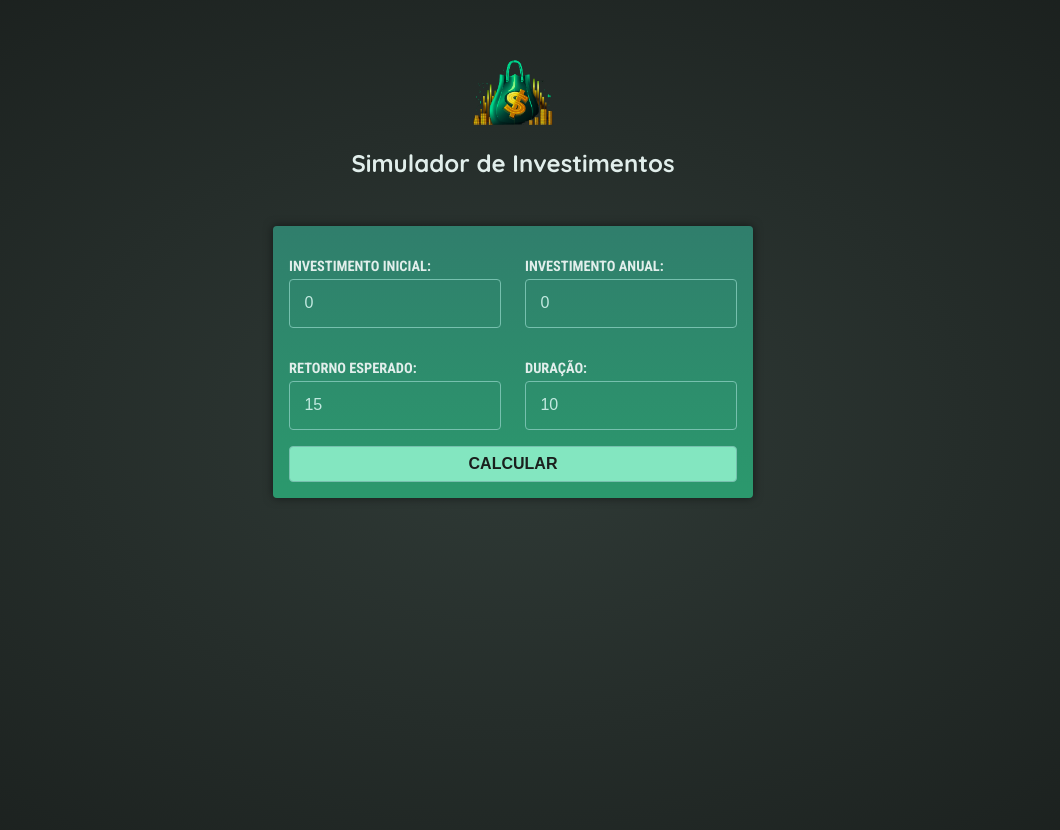
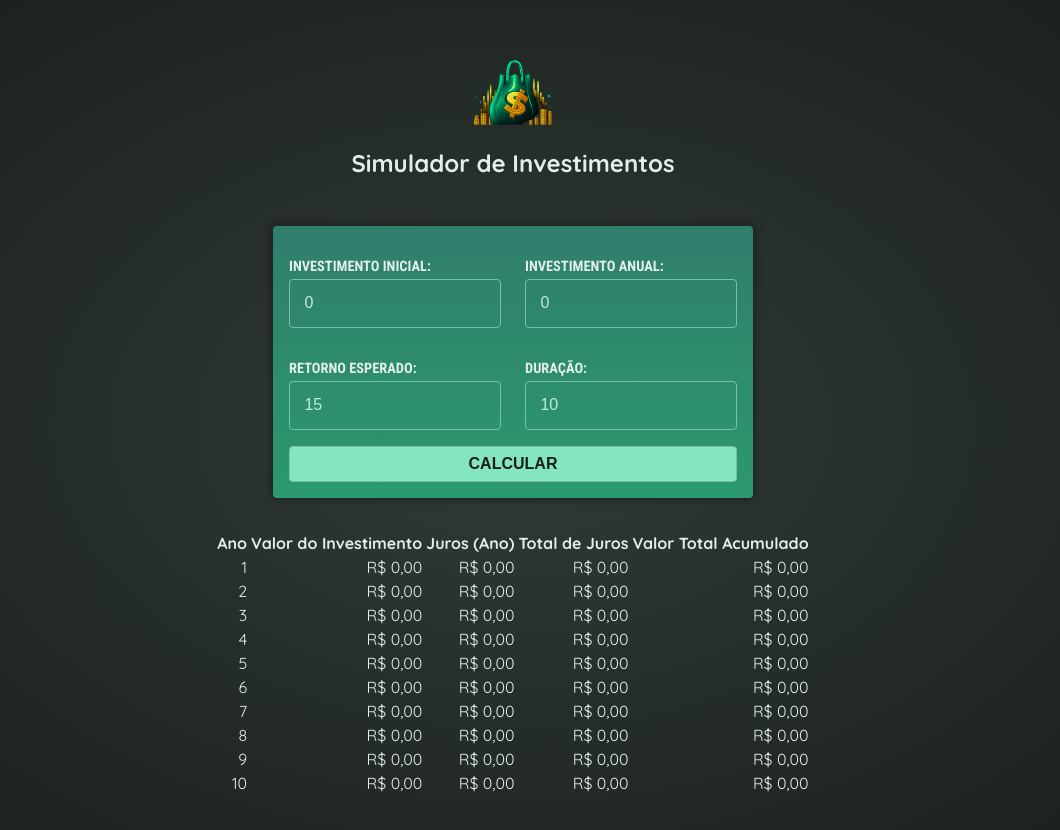
Before and after one commit to jandersoncoelho/calculo-investimentos, an Angular app: page / in a window 1280 px wide. Both pictures are taken after a click on the button "CALCULAR". Shown: the top 830 px of the page, without its empty margins (127-1187 px from the left). Built offline with nearby package versions, Linux system fonts and the light colour scheme.

Commit message:
feat: adiciona componente de resultados de investimento e integra com a lógica de cálculo

```diff
--- a/src/app/app.component.html
+++ b/src/app/app.component.html
@@ -1,2 +1,3 @@
 <app-header />
 <app-user-input (calculate)="  onCalculateInvestmentResults($event)"/>
+<app-investment-results [results]="resultData"/>
--- a/src/app/app.component.ts
+++ b/src/app/app.component.ts
@@ -3,14 +3,25 @@ import { Component } from '@angular/core';
 import { HeaderComponent } from './header/header.component';
 import { UserInputComponent } from './user-input/user-input.component';
 import type { InvestmentModel } from './investiment-input.model';
+import { InvestmentResultsComponent } from './investment-results/investment-results.component';
 
 @Component({
   selector: 'app-root',
   standalone: true,
   templateUrl: './app.component.html',
-  imports: [HeaderComponent, UserInputComponent],
+  imports: [HeaderComponent, UserInputComponent, InvestmentResultsComponent],
 })
 export class AppComponent {
+
+  resultData?: {
+    year: number;
+    interest: number;
+    valueEndOfYear: number;
+    annualInvestment: number;
+    totalInterest: number;
+    totalAmountInvested: number;
+  }[];
+
   onCalculateInvestmentResults(data: InvestmentModel) {
     const annualData = [];
     const { initialInvestment, annualInvestment, expectedReturn, duration } =
@@ -34,7 +45,7 @@ export class AppComponent {
       });
     }
 
-    // return annualData;
-    console.log(annualData);
+    this.resultData = annualData;
+    //console.log(this.resultData);
   }
 }
--- /dev/null
+++ b/src/app/investment-results/investment-results.component.html
@@ -0,0 +1,30 @@
+@if (!results) {
+<p class="center">
+  Por favor entre com algum valor para o cálculo do Investimento
+</p>
+} @else {
+<div [align]="'center'">
+  <table>
+    <thead>
+      <tr>
+        <th>Ano</th>
+        <th>Valor do Investimento</th>
+        <th>Juros (Ano)</th>
+        <th>Total de Juros</th>
+        <th>Valor Total Acumulado</th>
+      </tr>
+    </thead>
+    <tbody>
+      @for (result of results; track result.year) {
+      <tr [align]="'right'">
+        <td>{{ result.year }}</td>
+        <td>{{ result.valueEndOfYear | currency }}</td>
+        <td>{{ result.interest | currency }}</td>
+        <td>{{ result.totalInterest | currency }}</td>
+        <td>{{ result.totalAmountInvested | currency }}</td>
+      </tr>
+      }
+    </tbody>
+  </table>
+</div>
+}
--- /dev/null
+++ b/src/app/investment-results/investment-results.component.ts
@@ -0,0 +1,32 @@
+import { Component, Input, input } from '@angular/core';
+import { InvestmentModel } from '../investiment-input.model';
+import { CurrencyPipe } from '@angular/common';
+
+@Component({
+  selector: 'app-investment-results',
+  imports: [CurrencyPipe],
+  templateUrl: './investment-results.component.html',
+  styleUrl: './investment-results.component.css',
+})
+export class InvestmentResultsComponent {
+
+  resultsModel = input<InvestmentModel[]>();
+
+  // results = input<{
+  //   year: number;
+  //   interest: number;
+  //   valueEndOfYear: number;
+  //   annualInvestment: number;
+  //   totalInterest: number;
+  //   totalAmountInvested: number;
+  // }>();
+
+  @Input() results?: {
+    year: number;
+    interest: number;
+    valueEndOfYear: number;
+    annualInvestment: number;
+    totalInterest: number;
+    totalAmountInvested: number;
+  }[];
+}
--- a/src/main.ts
+++ b/src/main.ts
@@ -1,5 +1,15 @@
+import { DEFAULT_CURRENCY_CODE, LOCALE_ID } from '@angular/core';
+import { registerLocaleData } from '@angular/common';
+import localePt from '@angular/common/locales/pt';
 import { bootstrapApplication } from '@angular/platform-browser';
 
 import { AppComponent } from './app/app.component';
 
-bootstrapApplication(AppComponent).catch((err) => console.error(err));
+registerLocaleData(localePt);
+
+bootstrapApplication(AppComponent, {
+  providers: [
+    { provide: LOCALE_ID, useValue: 'pt-BR' },
+    { provide: DEFAULT_CURRENCY_CODE, useValue: 'BRL' },
+  ],
+}).catch((err) => console.error(err));
```
Also changed, not shown: src/app/investment-results/investment-results.component.css (added).
